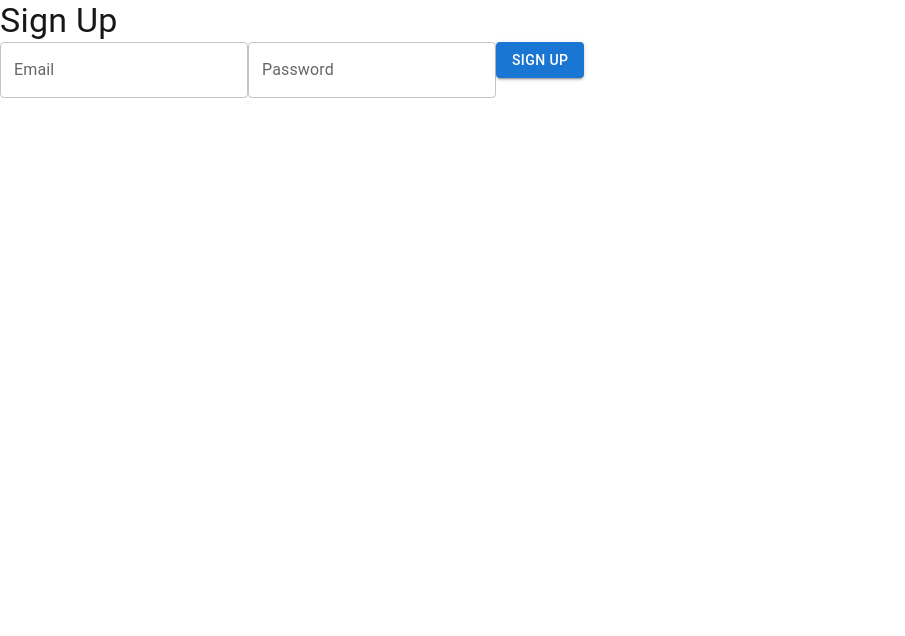
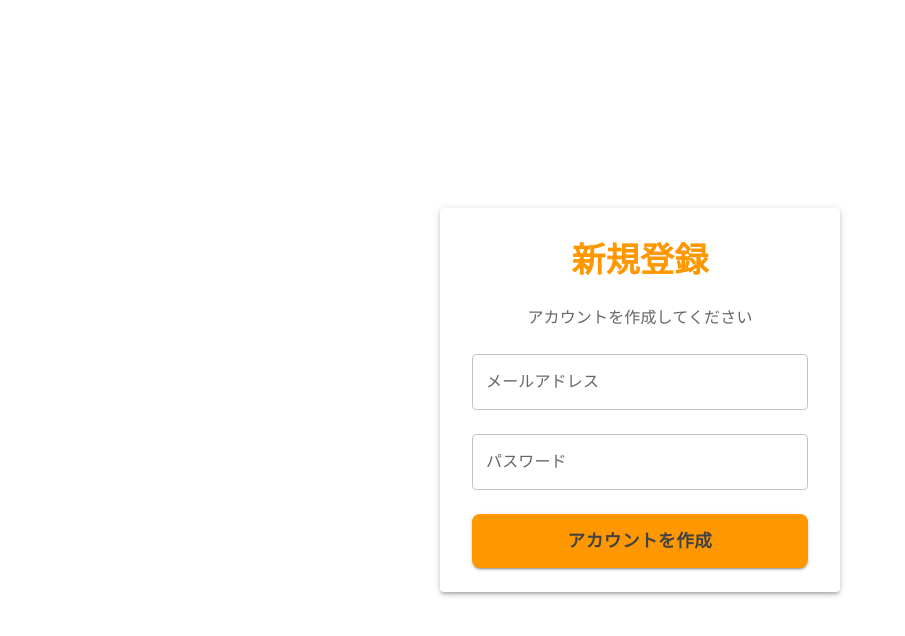
Before and after one commit to momo-0826/uchi-meshi, a Next.js app in the folder frontend/: page /signup in a window 1280 px wide. Shown: the top 636 px of the page, without its empty margins (0-905 px from the left). Built offline with nearby package versions, Linux system fonts and the light colour scheme; no server answers.

Commit message:
新規登録画面の見た目修正

```diff
--- a/frontend/src/features/auth/components/SignUpForm.tsx
+++ b/frontend/src/features/auth/components/SignUpForm.tsx
@@ -1,6 +1,17 @@
 "use client";
 
-import { Button, TextField, Typography } from "@mui/material";
+import {
+  Box,
+  Button,
+  // Card,
+  CardContent,
+  Container,
+  TextField,
+  Typography,
+  Stack,
+  Paper,
+} from "@mui/material";
+import { grey, orange } from "@mui/material/colors";
 import { FormProvider, UseFormReturn } from "react-hook-form";
 
 import type { SignUpSchema } from "@/features/auth/types";
@@ -11,30 +22,98 @@ type Props = {
 };
 
 export const SignUpForm = ({ methods, onSubmit }: Props) => {
-  // const methods = useForm<SignUpSchema>()
+  return (
+    <Container maxWidth="sm">
+      <Box
+        sx={{
+          minHeight: "100vh",
+          display: "flex",
+          alignItems: "center",
+          justifyContent: "center",
+          py: 4,
+        }}
+      >
+        <Paper elevation={3} sx={{ width: "100%", maxWidth: 400 }}>
+          <CardContent sx={{ p: 4 }}>
+            <FormProvider {...methods}>
+              <form onSubmit={methods.handleSubmit(onSubmit)} noValidate>
+                <Stack spacing={3}>
+                  <Typography variant="h4" component="h1" align="center" gutterBottom sx={{ fontWeight: "bold", color: orange[500] }}>
+                    新規登録
+                  </Typography>
 
-  return (
-    <FormProvider {...methods}>
-      <form onSubmit={methods.handleSubmit(onSubmit)}>
-        <Typography variant="h4">Sign Up</Typography>
+                  <Typography variant="body1" align="center" color="text.secondary" sx={{ mb: 2 }}>
+                    アカウントを作成してください
+                  </Typography>
+
                   <TextField
-          label="Email"
+                    fullWidth
+                    label="メールアドレス"
                     type="email"
+                    variant="outlined"
                     {...methods.register("email")}
                     error={!!methods.formState.errors.email}
                     helperText={methods.formState.errors.email?.message}
+                    sx={{
+                      mb: 2,
+                      "& .MuiOutlinedInput-root": {
+                        "&.Mui-focused fieldset": {
+                          borderColor: orange[500],
+                        },
+                      },
+                      "& .MuiInputLabel-root": {
+                        "&.Mui-focused": {
+                          color: orange[500],
+                        },
+                      },
+                    }}
                   />
+
                   <TextField
-          label="Password"
+                    fullWidth
+                    label="パスワード"
                     type="password"
+                    variant="outlined"
                     {...methods.register("password")}
                     error={!!methods.formState.errors.password}
                     helperText={methods.formState.errors.password?.message}
+                    sx={{
+                      mb: 3,
+                      "& .MuiOutlinedInput-root": {
+                        "&.Mui-focused fieldset": {
+                          borderColor: orange[500],
+                        },
+                      },
+                      "& .MuiInputLabel-root": {
+                        "&.Mui-focused": {
+                          color: orange[500],
+                        },
+                      },
+                    }}
                   />
-        <Button type="submit" variant="contained">
-          Sign Up
+
+                  <Button
+                    type="submit"
+                    variant="contained"
+                    size="large"
+                    fullWidth
+                    sx={{
+                      py: 1.5,
+                      color: grey[800],
+                      fontSize: "1.1rem",
+                      fontWeight: "bold",
+                      borderRadius: 2,
+                      backgroundColor: orange[500],
+                    }}
+                  >
+                    アカウントを作成
                   </Button>
+                </Stack>
               </form>
             </FormProvider>
+          </CardContent>
+        </Paper>
+      </Box>
+    </Container>
   );
 };
```
Lines whose indentation alone changed are shown as unchanged.
